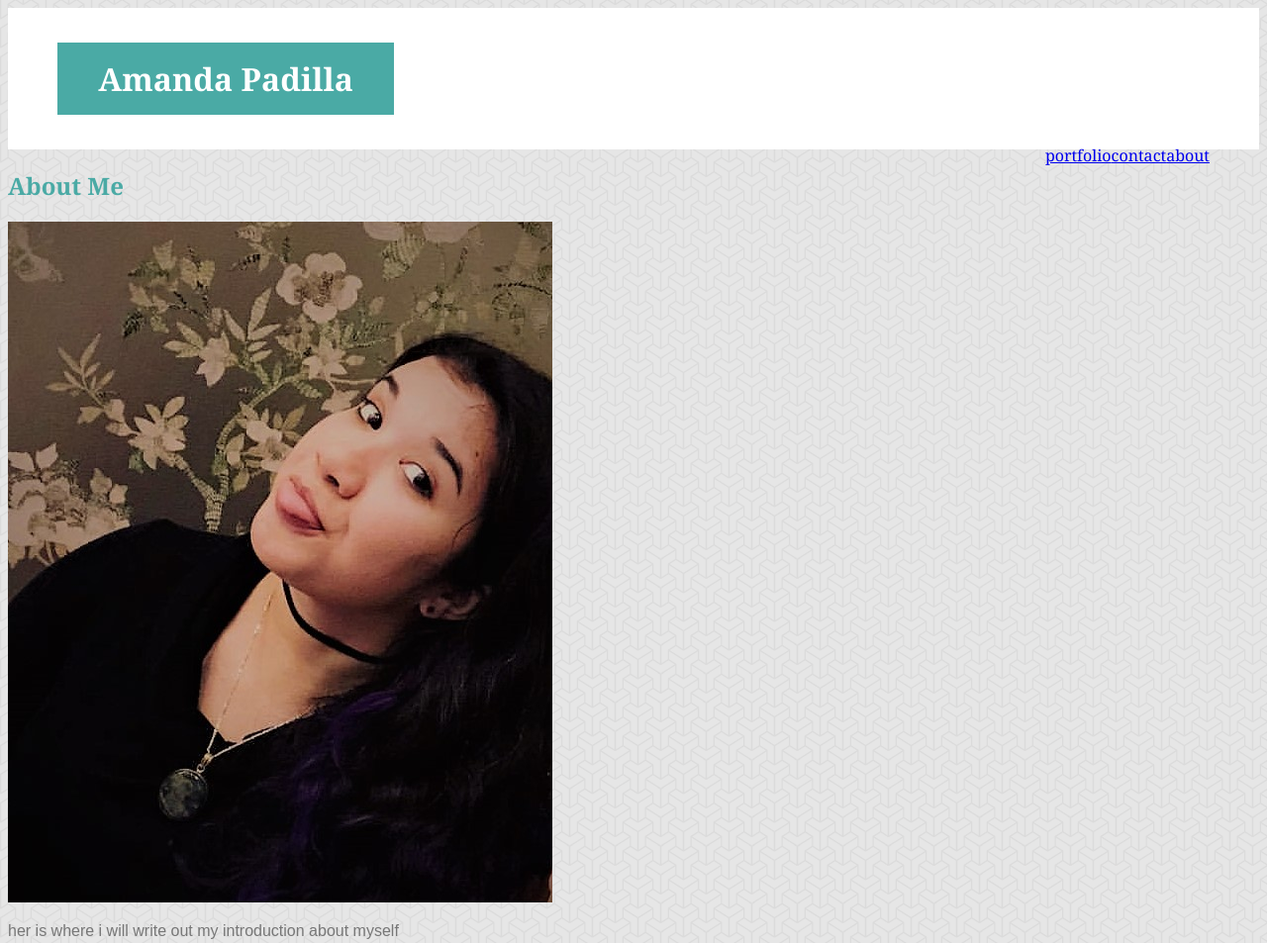
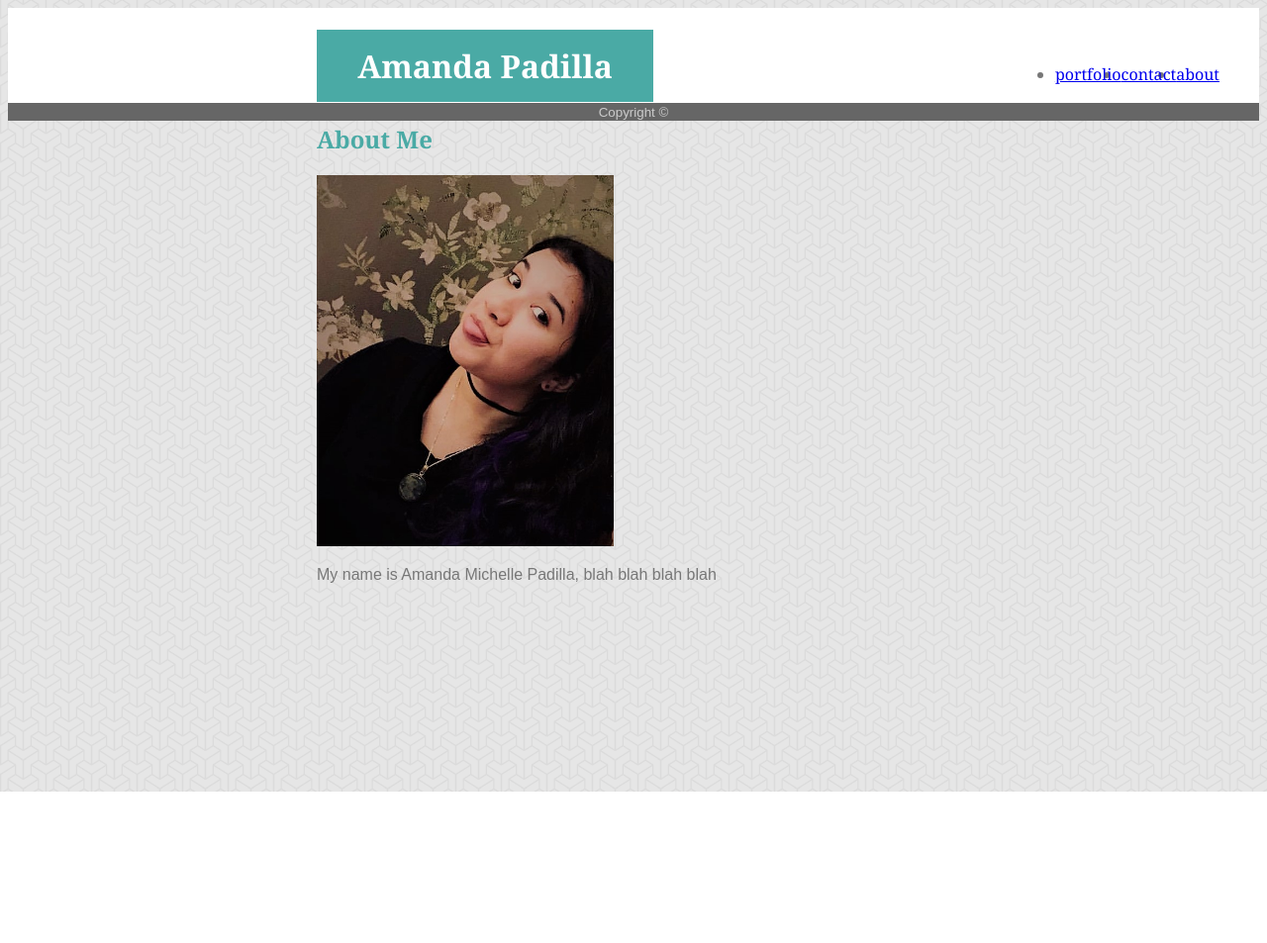
Before and after one commit to motoko104/basic-porfolio, a plain HTML site: page index.html in a window 1280 px wide. Shown: the top 953 px of the page at 99% size. After the commit the page ends 800 px from the top, so only its background shows below. Drawn offline with Linux system fonts and the light colour scheme.

Commit message:
css changes

```diff
--- a/assets/css/style.css
+++ b/assets/css/style.css
@@ -2,10 +2,13 @@ header{
     background-color: #ffffff;
     font-family: 'Georgia', Times, Times New Roman, serif;
     text-align: left;
-    padding: 5px 50px;
+    padding: 40px;
     border-color: #cccccc;
 }
 h1{
+    position: fixed;
+    top: 0;
+    left: 25%;
     background-color: #4aaaa5;
     color: white;
     width: 300px;
@@ -17,21 +20,30 @@ h1{
 }
 nav li{
     float: right;
-    display: inline;
     text-align: left;
     border-spacing: 5px 10px;
 }
 body{
+    position: relative;
     font-family: 'Arial', 'Helvetica Neue', Helvetica, sans-serif;
     color: #777777;
     background-image: url("background.png");
     background-repeat: repeat;
+}
+.about{
+    position: fixed;
+    left: 25%;
+}
+.profile-image{
+    width: 300px;
+    height: auto;
 }
 h2{
     font-family: 'Georgia', Times, Times New Roman, serif;
     color: #4aaaa5;
 }
 footer{
+    text-align: center;
     background-color: #666666;
-
+    color: #cccccc;
 }
--- a/index.html
+++ b/index.html
@@ -19,11 +19,13 @@
             </ul>
         </nav>
     </Header>
-    <section>
-        <h2>About Me</h2>
-        <img src="assets/images/Profile_picture.jpg" alt="Profile picture of Amanda Padilla"/>
-        <p> her is where i will write out my introduction about myself</p>
-    </section>
+    <div class="about">
+        <section>
+            <h2>About Me</h2>
+            <img src="assets/images/Profile_picture.jpg" alt="Profile picture of Amanda Padilla" class="profile-image"/>
+            <p> My name is Amanda Michelle Padilla, blah blah blah blah</p>
+        </section>
+    </div>
     <footer>
         <small>Copyright &copy;</small>
     </footer>
```
